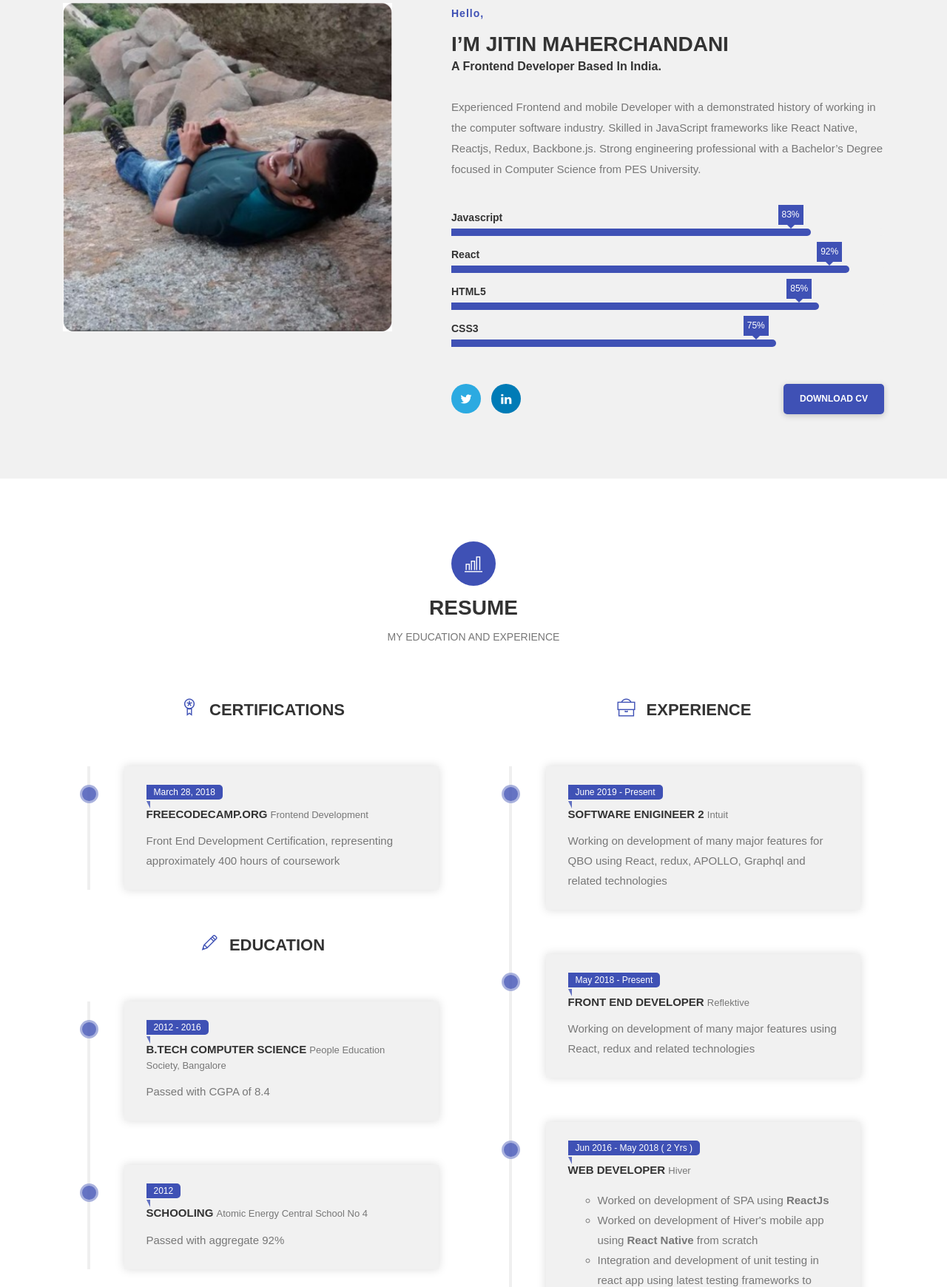
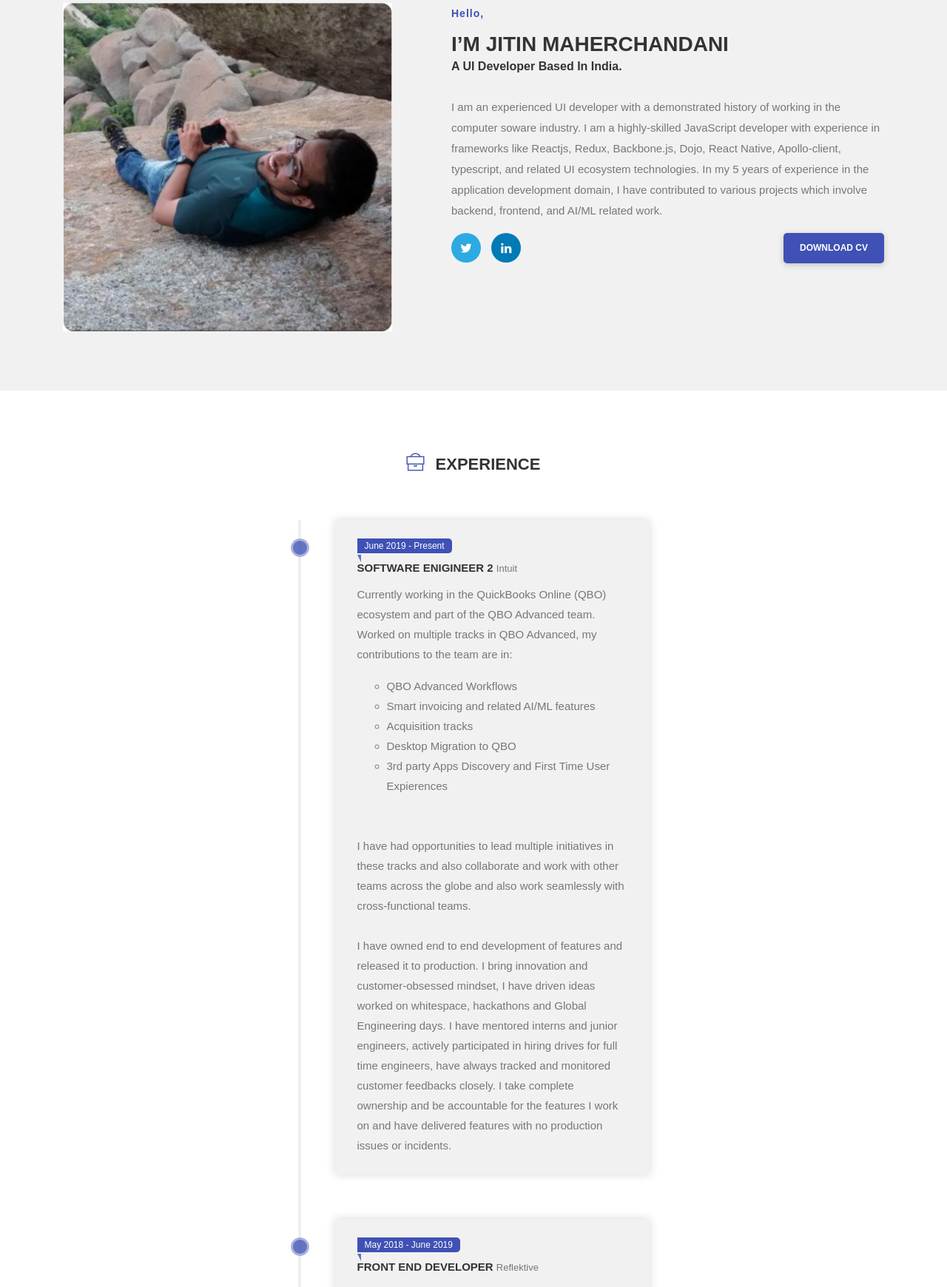
Before and after one commit to jitinmaher/jitinmaher.me, a plain HTML site: page index.html in a window 1280 px wide. Shown: the part 1060-2800 px from the top of the page at 74% size. Drawn offline with Linux system fonts and the light colour scheme; a web font is replaced by a local one.

Commit message:
upddates to woork expierence and removing irrelevnt information

```diff
--- a/index.html
+++ b/index.html
@@ -234,45 +234,10 @@
                     <div class="about-info">
                         <span>Hello, </span>
                         <h3 class="about-title">I’m Jitin Maherchandani
-                            <span> a Frontend Developer based in India.</span></h3>
+                            <span> a UI developer based in India.</span></h3>
                         <p>
-                            Experienced Frontend and mobile Developer with a demonstrated history of working in the computer software industry.
-                            Skilled in JavaScript frameworks like React Native, Reactjs, Redux, Backbone.js.
-                            Strong engineering professional with a Bachelor’s Degree focused in Computer Science from PES University.
+                            I am an experienced UI developer with a demonstrated history of working in the computer soware industry. I am a highly-skilled JavaScript developer with experience in frameworks like Reactjs, Redux, Backbone.js, Dojo, React Native, Apollo-client, typescript, and related UI ecosystem technologies. In my 5 years of experience in the application development domain, I have contributed to various projects which involve backend, frontend, and AI/ML related work.
                         </p>
-                    </div>
-                    <div class="skill">
-                        <!-- progress start -->
-                        <div class="progress">
-                            <div class="meta">Javascript</div>
-                            <div class="progress-bar wow fadeInLeft" data-wow-delay=".3s" data-progress="83%" style="width: 83%; visibility: visible; animation-delay: 0.3s; animation-name: fadeInLeft;"><span>83%</span>
-                            </div>
-                        </div>
-                        <!-- progress end -->
-
-                        <!-- progress start -->
-                        <div class="progress">
-                            <div class="meta">React</div>
-                            <div class="progress-bar wow fadeInLeft" data-wow-delay=".5s" data-progress="92%" style="width: 92%; visibility: visible; animation-delay: 0.5s; animation-name: fadeInLeft;"><span>92%</span>
-                            </div>
-                        </div>
-                        <!-- progress end -->
-
-                        <!-- progress start -->
-                        <div class="progress">
-                            <div class="meta">HTML5</div>
-                            <div class="progress-bar wow fadeInLeft" data-wow-delay=".7s" data-progress="85%" style="width: 85%; visibility: visible; animation-delay: 0.7s; animation-name: fadeInLeft;"><span>85%</span>
-                            </div>
-                        </div>
-                        <!-- progress end -->
-
-                        <!-- progress start -->
-                        <div class="progress">
-                            <div class="meta">CSS3</div>
-                            <div class="progress-bar wow fadeInLeft" data-wow-delay="1s" data-progress="75%" style="width: 75%; visibility: visible; animation-delay: 1s; animation-name: fadeInLeft;"><span>75%</span>
-                            </div>
-                        </div>
-                        <!-- progress end -->
                     </div>
                     <!--Skill End-->
                     <div class="about-social">
@@ -292,48 +257,7 @@
 <!--Resume Section Start-->
 <section class="resume-section section-padding" id="resume">
     <div class="container">
-        <div class="row">
-            <div class="col-lg-12">
-                <div class="section-intro">
-                    <span class="ti-bar-chart"></span>
-                    <h2 class="section-title">Resume</h2>
-                    <p>My Education and Experience</p>
-                </div>
-            </div>
-        </div>
-        <div class="row">
-            <!-- Education -->
-            <div class="col-lg-6 col-sm-6 col-xs-12">
-                <div class="education">
-                    <h3 class="resume-title"><span class="ti-medall"></span>Certifications</h3>
-                    <ul class="certificate-collum resume-list">
-                        <li class="single-resume">
-                            <span class="duration"> March 28, 2018</span>
-                            <h4 class="resume-heading">FreeCodeCamp.org
-                                <small><a href="https://www.freecodecamp.org/certification/jitinmaher/legacy-front-end" target="_blank">Frontend development</a></small>
-                            </h4>
-                            <p>Front End Development Certification, representing approximately 400 hours of coursework</p>
-                        </li>
-                    </ul>
-                    <h3 class="resume-title"><span class="ti-pencil"></span>Education</h3>
-                    <ul class="certificate-collum resume-list">
-                        <li class="single-resume">
-                            <span class="duration"> 2012 - 2016</span>
-                            <h4 class="resume-heading">B.tech Computer Science
-                                <small>People Education Society, bangalore</small>
-                            </h4>
-                            <p>Passed with CGPA of 8.4</p>
-                        </li>
-                        <li class="single-resume">
-                            <span class="duration"> 2012</span>
-                            <h4 class="resume-heading">Schooling
-                                <small>Atomic Energy Central School No 4</small>
-                            </h4>
-                            <p>Passed with aggregate 92%</p>
-                        </li>
-                    </ul>
-                </div>
-            </div>
+        <div style="display: flex; align-items: center; justify-content: center" >
             <!-- Experience -->
             <div class="col-lg-6 col-sm-6 col-xs-12">
                     <div class="experience">
@@ -344,10 +268,23 @@
                                 <h4 class="resume-heading">Software enigineer 2
                                     <small><a href="https://quickbooks.intuit.com/in/" target="_blank">Intuit</a></small>
                                 </h4>
-                            <p>Working on development of many major features for QBO using React, redux, APOLLO, Graphql and related technologies</p>
+                                <p>
+                                        Currently working in the QuickBooks Online (QBO) ecosystem and part of the QBO Advanced team. Worked on multiple tracks in QBO Advanced, my contributions to the team are in:
+                                        <ul>
+                                            <li>QBO Advanced Workflows</li>
+                                            <li>Smart invoicing and related AI/ML features</li>
+                                            <li>Acquisition tracks</li>
+                                            <li>Desktop Migration to QBO</li>
+                                            <li>3rd party Apps Discovery and First Time User Expierences</li>
+                                        </ul>
+                                        <br/><br/>
+                                        I have had opportunities to lead multiple initiatives in these tracks and also collaborate and work with other teams across the globe and also work seamlessly with cross-functional teams.
+                                        <br/><br/>
+                                        I have owned end to end development of features and released it to production. I bring innovation and customer-obsessed mindset, I have driven ideas worked on whitespace, hackathons and Global Engineering days. I have mentored interns and junior engineers, actively participated in hiring drives for full time engineers, have always tracked and monitored customer feedbacks closely. I take complete ownership and be accountable for the features I work on and have delivered features with no production issues or incidents.
+                                </p>
                             </li>
                             <li class="single-resume">
-                            <span class="duration"> May 2018 - Present</span>
+                                <span class="duration"> May 2018 - June 2019</span>
                                 <h4 class="resume-heading">Front End Developer
                                     <small><a href="https://reflektive.com" target="_blank">Reflektive</a></small>
                                 </h4>
@@ -475,25 +412,6 @@ Javascript
 <script src="./cv_files/js"></script>
 <script src="./cv_files/google-map.js"></script>
 <script src="./cv_files/form.js"></script>
-<script src="./cv_files/color-switcher.js"></script>
-<div id="color-style-switcher">
-    <div>
-        <h3>Choose Color</h3>
-        <ul class="colors">
-            <li><a class="color1" href="http://jitinmaher.me"></a></li>
-            <li><a class="color2" href="http://jitinmaher.me"></a></li>
-            <li><a class="color3" href="http://jitinmaher.me"></a></li>
-            <li><a class="color4" href="http://jitinmaher.me"></a></li>
-            <li><a class="color5 active" href="http://jitinmaher.me"></a></li>
-            <li><a class="color6" href="http://jitinmaher.me"></a></li>
-            <li><a class="color7" href="http://jitinmaher.me"></a></li>
-            <li><a class="color8" href="http://jitinmaher.me"></a></li>
-        </ul>
-    </div>
-    <div class="bottom">
-        <a href="http://jitinmaher.me" class="settings"></a>
-    </div>
-</div>
 <script src="./cv_files/custom.js"></script><a id="scrollUp" href="#top" style="position: fixed; z-index: 2147483647; display: block;"><span class="ti-angle-up"></span></a>
 
 
```
Lines whose indentation alone changed are shown as unchanged.
